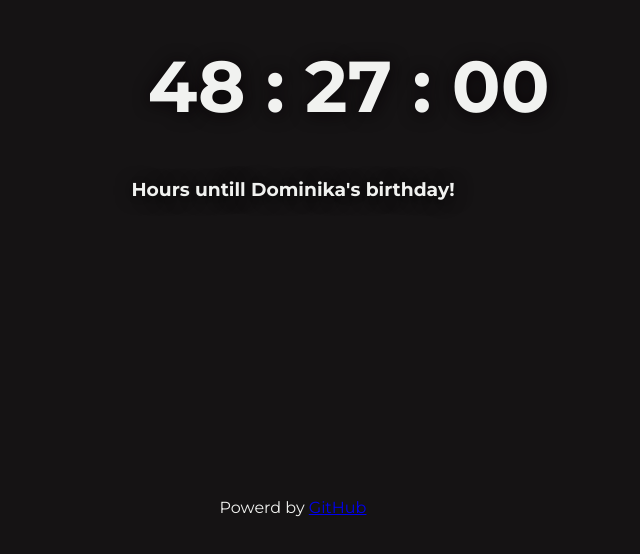
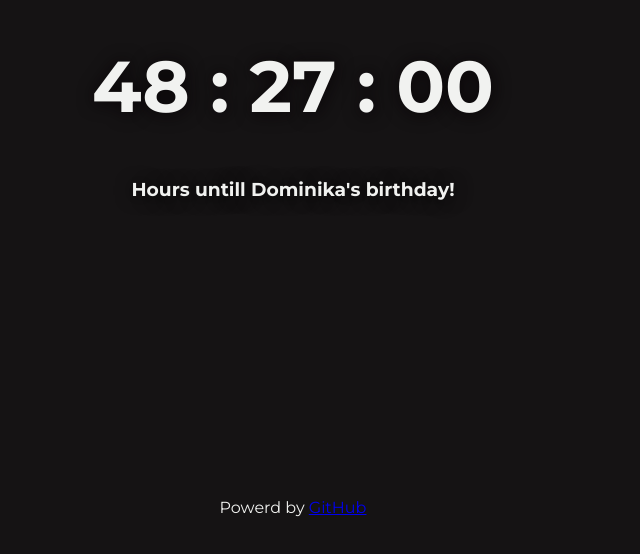
Before and after one commit to Sh1Tt/do, a plain HTML site: page index.html in a window 1280 px wide. Shown: the part 258-812 px from the top of the page, without its empty margins (347-987 px from the left). Drawn offline with Linux system fonts and the light colour scheme.

Commit message:
Update index.html

```diff
--- a/index.html
+++ b/index.html
@@ -41,8 +41,6 @@
       }
       h1 {
         font-size: 72px;
-	text-align: left;
-	margin-left: 38.5%;
       }
 
       @media screen and (max-width: 600px) {
```
